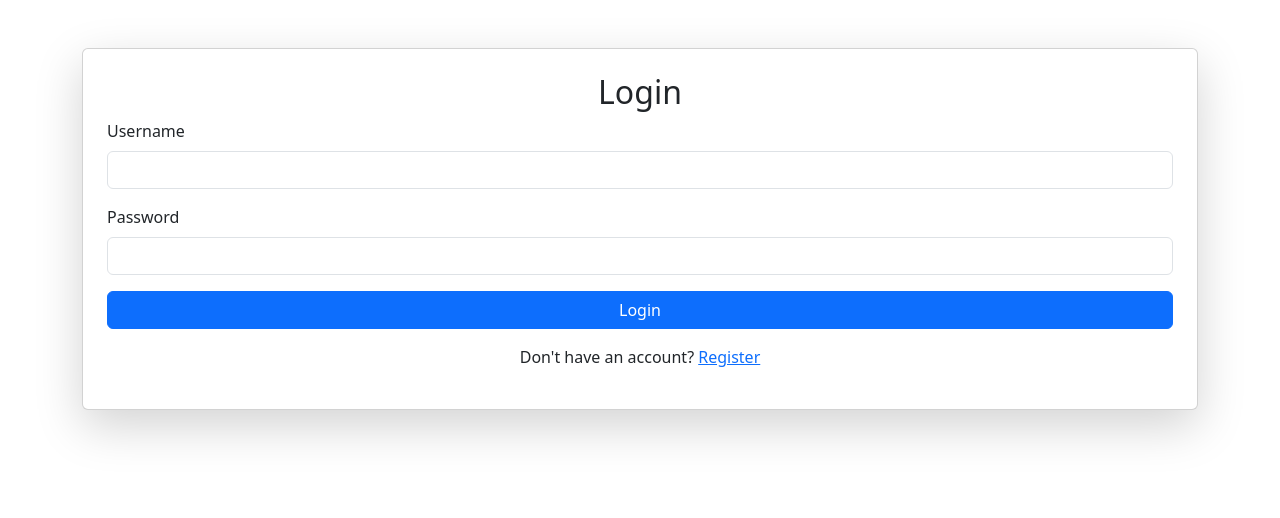
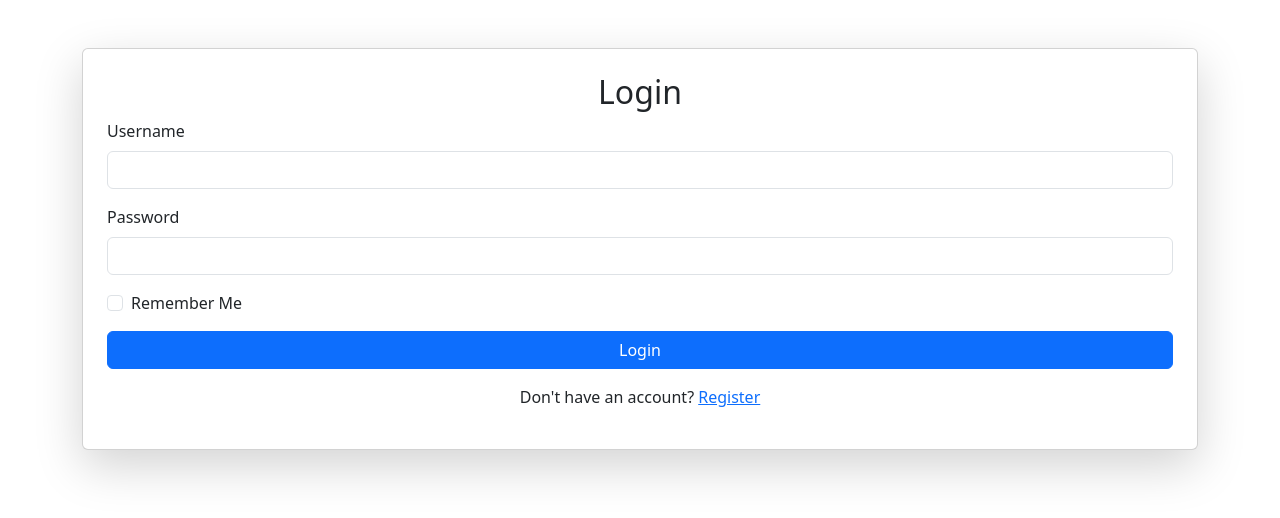
Before and after one commit to sampadapansare/truescreen, a Flask app: page /login in a window 1280 px wide. Shown: the top 518 px of the page. Run offline with Flask 3, Linux system fonts and the light colour scheme.

Commit message:
login.html

```diff
--- a/templates/login.html
+++ b/templates/login.html
@@ -32,6 +32,10 @@
           <label for="password" class="form-label">Password</label>
           <input type="password" id="password" name="password" class="form-control" required>
         </div>
+        <div class="form-check mb-3">
+          <input class="form-check-input" type="checkbox" id="remember" name="remember">
+          <label class="form-check-label" for="remember">Remember Me</label>
+        </div>
         <button type="submit" class="btn btn-primary w-100">Login</button>
         <p class="mt-3 text-center">Don't have an account? <a href="{{ url_for('register') }}">Register</a></p>
       </form>
```
